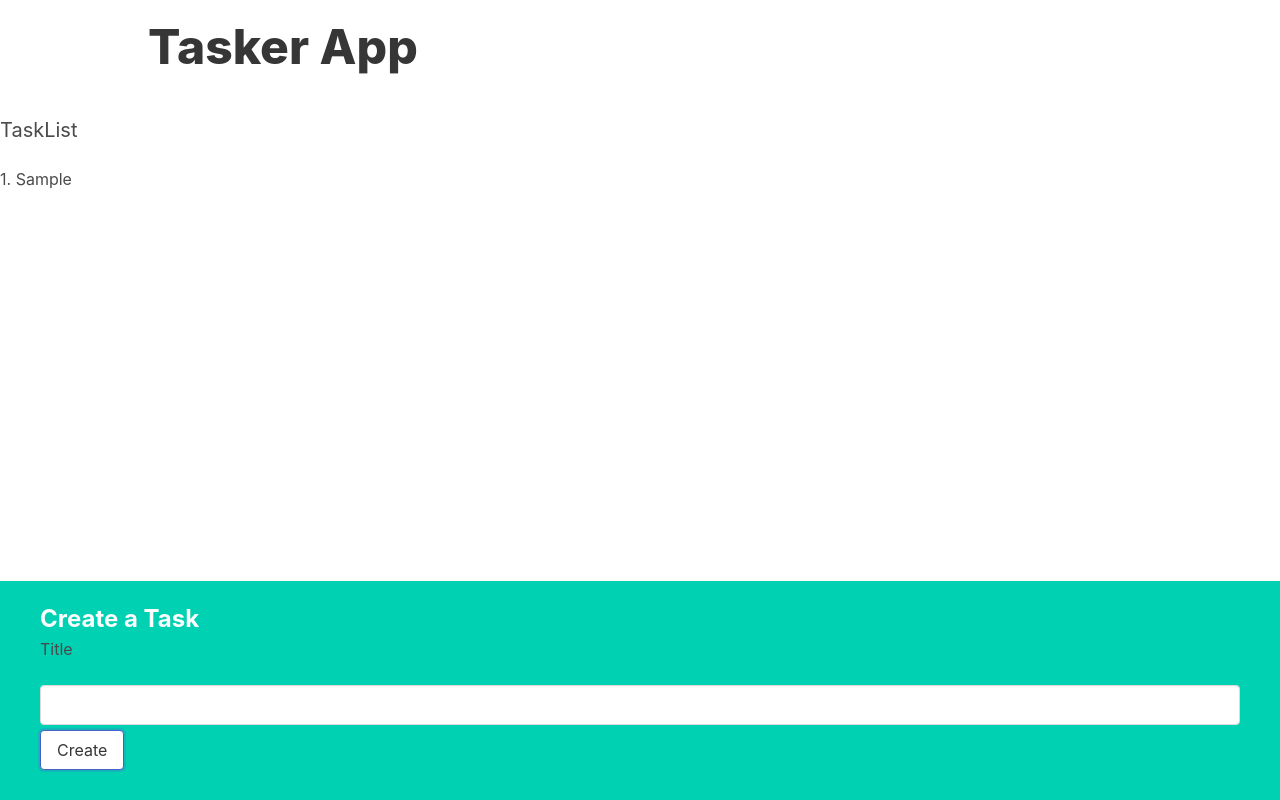
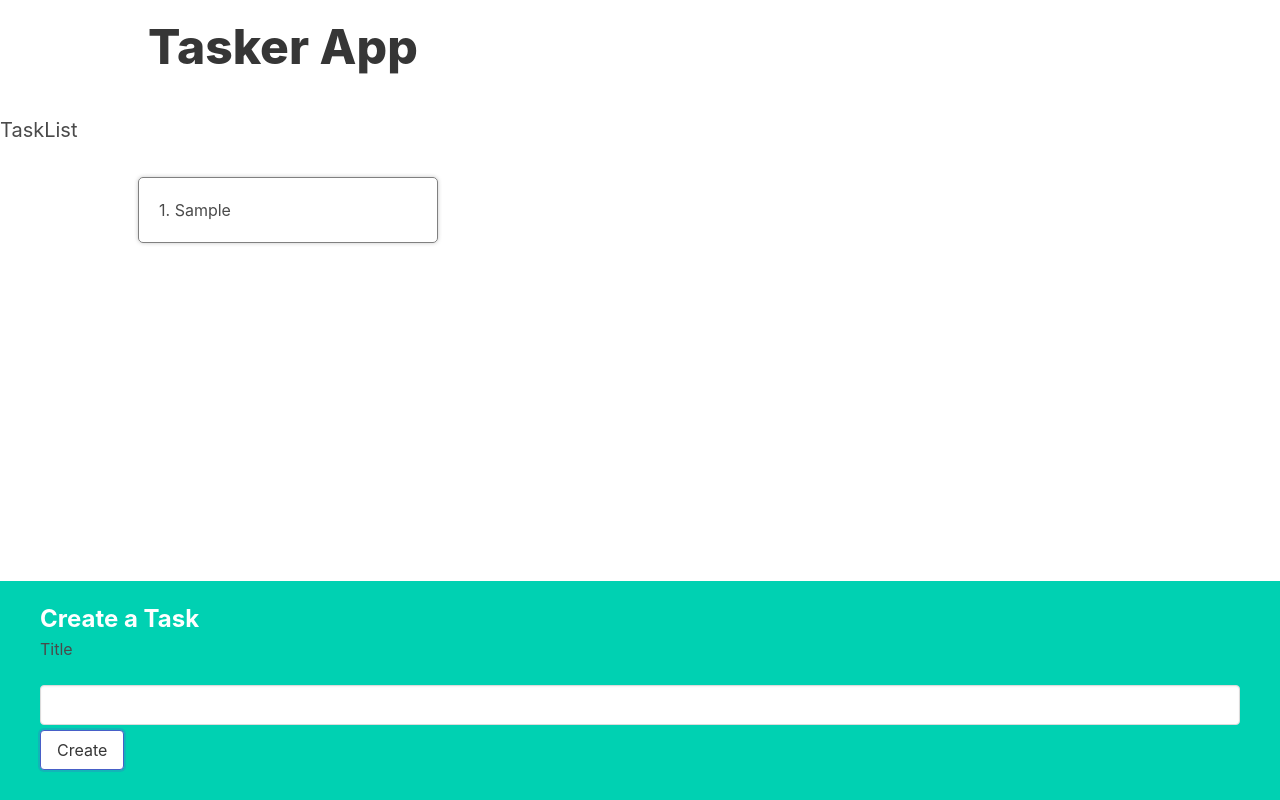
Before and after one commit to yunusparvezkhan/tasker-in-react, a React (Create React App) app: page / in a window 1280 px wide. Both pictures are taken after typing "Sample" into the empty fields and a click on the button "Create". Built offline with nearby package versions, Linux system fonts and the light colour scheme.

Commit message:
v2 Delta 1.4
Added some styles from previously imported custom css library of Stephen Grider and Bulma

```diff
--- a/src/components/TaskCard.js
+++ b/src/components/TaskCard.js
@@ -3,7 +3,7 @@ import React from 'react';
 const TaskCard = ({ task }) => {
     return (
         <div>
-            <div key={task.id}>{task.id}. {task.title}</div>
+            <div className='book-show' key={task.id}>{task.id}. {task.title}</div>
         </div>
     )
 }
--- a/src/components/TaskList.js
+++ b/src/components/TaskList.js
@@ -11,7 +11,9 @@ const TaskList = ({ tasks }) => {
     return (
         <div>
             <h2 className='subtitle' >TaskList</h2>
-            {renderTask}
+            <div className='book-list' >
+                {renderTask}
+            </div>
         </div>
     )
 }
```
